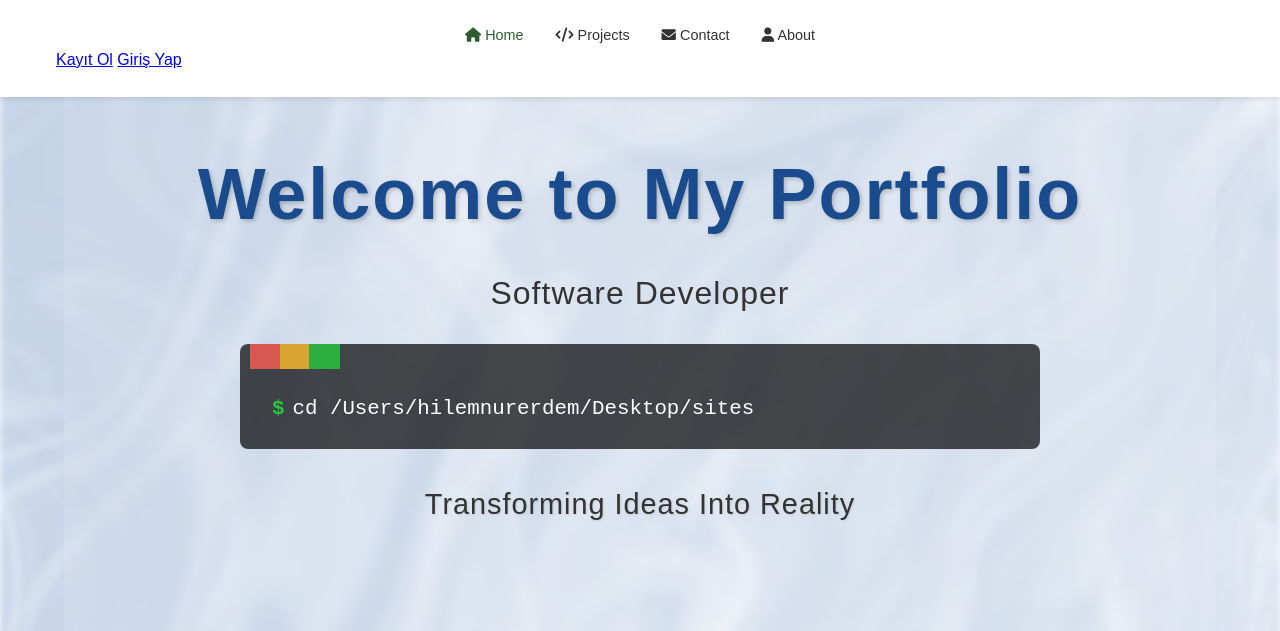
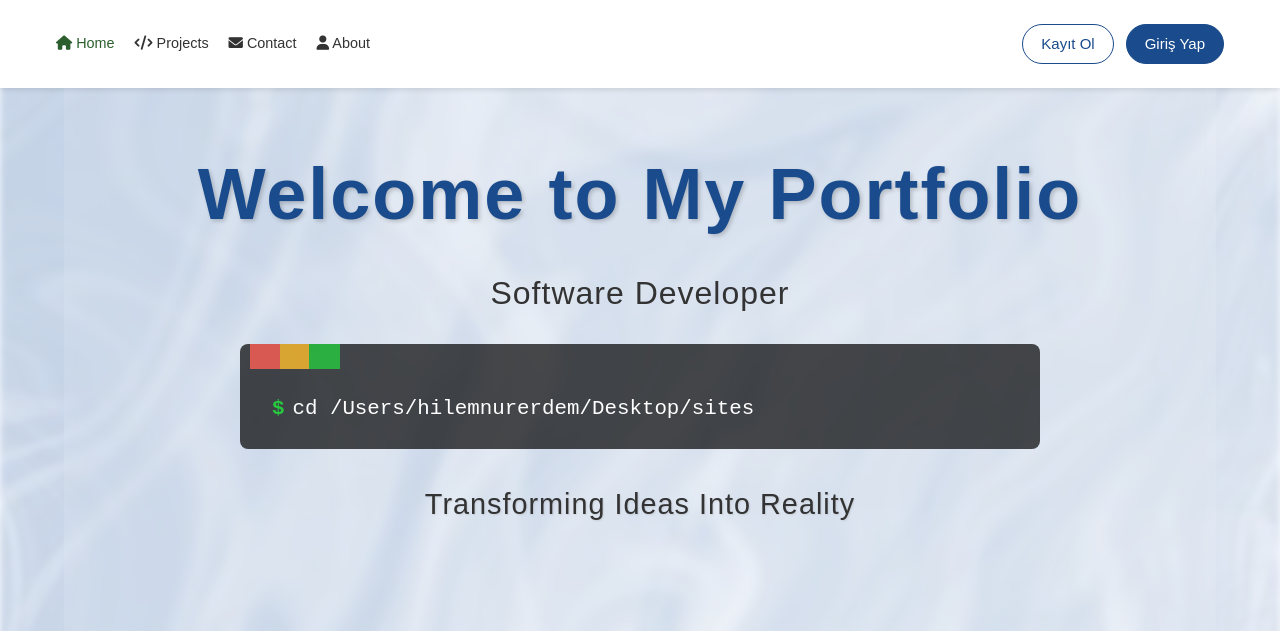
Before and after one commit to hilemnurerdem/sites, a PHP site: page / in a window 1280 px wide. Shown: the top 631 px of the page. Run offline with PHP 8.4, Linux system fonts and the light colour scheme.

Commit message:
Update style.css

```diff
--- a/css/style.css
+++ b/css/style.css
@@ -46,6 +46,53 @@ body::before {
     padding: 1rem;
 }
 
+.nav-container {
+    display: flex;
+    justify-content: space-between;
+    align-items: center;
+}
+.nav-links.nav-left {
+    display: flex;
+    gap: 20px;
+    margin: 0;
+    padding: 0;
+    list-style: none;
+}
+.nav-actions {
+    display: flex;
+    gap: 12px;
+}
+.btn {
+    padding: 7px 18px;
+    border-radius: 20px;
+    font-size: 15px;
+    font-weight: 500;
+    text-decoration: none;
+    transition: background 0.2s, color 0.2s;
+    border: none;
+    cursor: pointer;
+    outline: none;
+    display: inline-block;
+}
+.btn-register {
+    background: #fff;
+    color: #1a4b8c;
+    border: 1.5px solid #1a4b8c;
+}
+.btn-register:hover {
+    background: #1a4b8c;
+    color: #fff;
+}
+.btn-login {
+    background: #1a4b8c;
+    color: #fff;
+    border: 1.5px solid #1a4b8c;
+}
+.btn-login:hover {
+    background: #163a6b;
+    color: #fff;
+}
+
 .nav-links {
     display: flex;
     justify-content: center;
```
